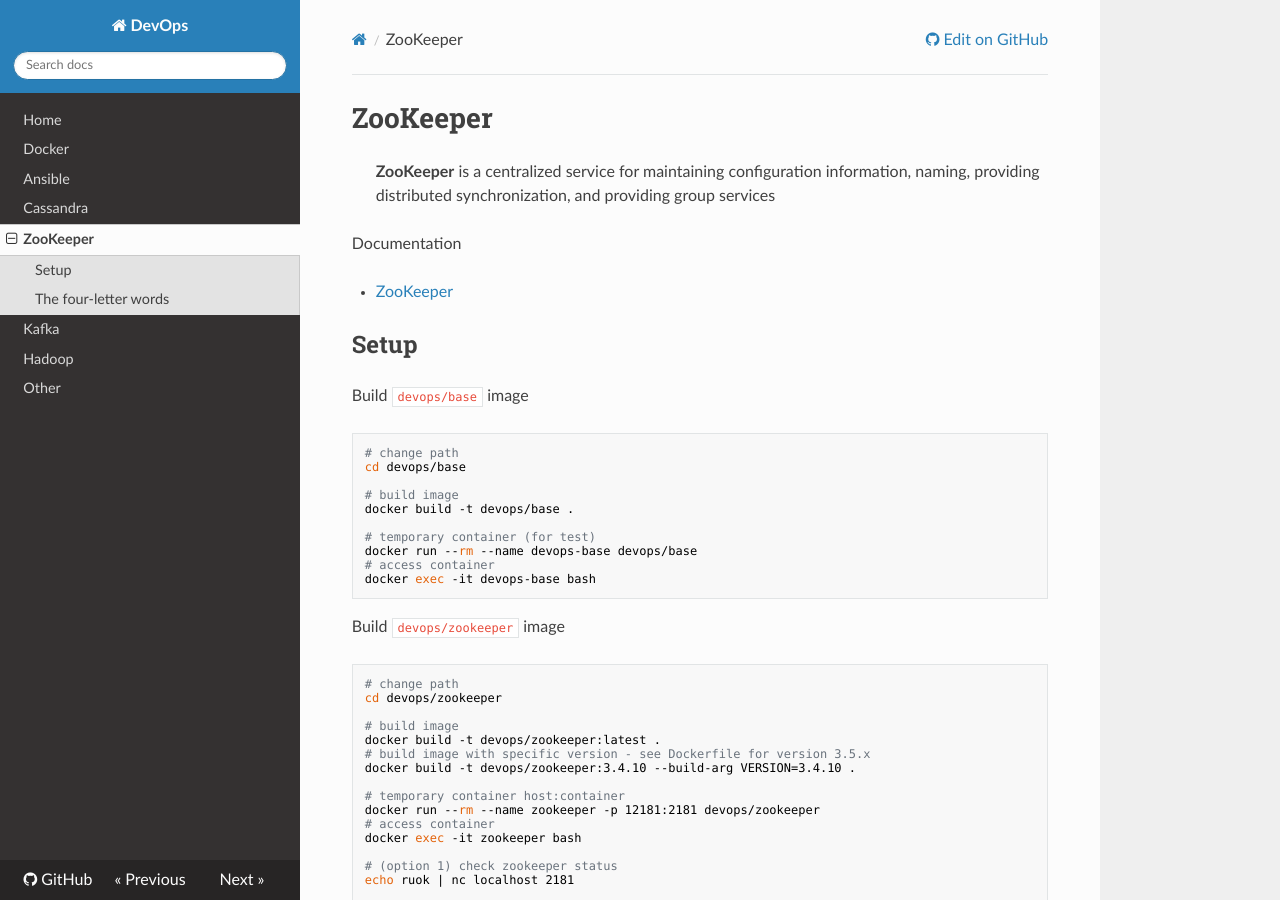
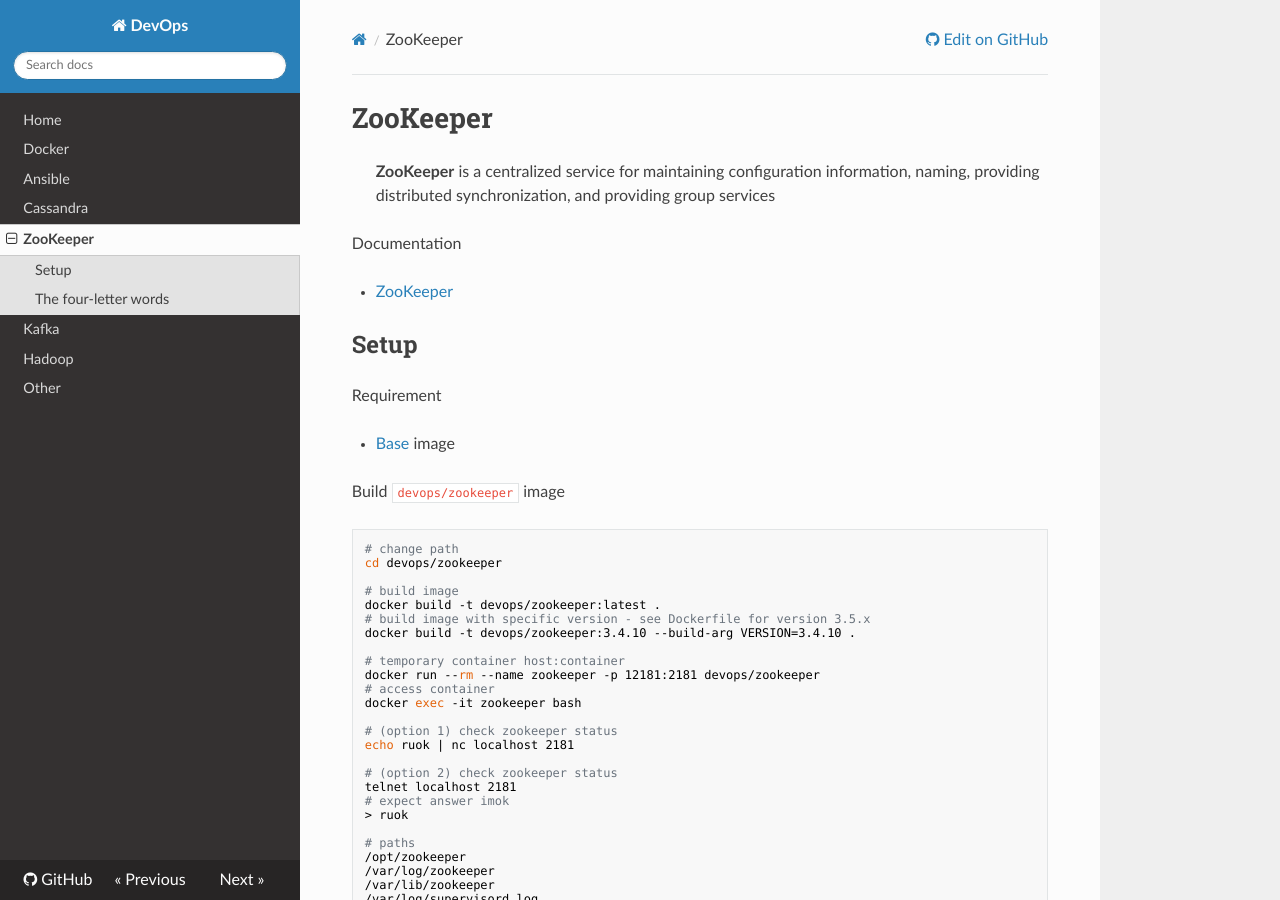
Before and after one commit to niqdev/devops, an MkDocs documentation site: the page built from docs/zookeeper.md, in a window 1280 px wide and 900 px high. Built offline with MkDocs 1.6.1, drawn with Linux system fonts in a browser that asks for light colours; nearby versions of some CDN libraries; old or Windows-style settings are respelled for this version of MkDocs.

Commit message:
doc: update zookeeper

````diff
--- a/docs/zookeeper.md
+++ b/docs/zookeeper.md
@@ -4,23 +4,13 @@
 
 Documentation
 
-* [ZooKeeper](https://zookeeper.apache.org/)
+* [ZooKeeper](https://zookeeper.apache.org)
 
 ## Setup
 
-Build `devops/base` image
-```bash
-# change path
-cd devops/base
+Requirement
 
-# build image
-docker build -t devops/base .
-
-# temporary container (for test)
-docker run --rm --name devops-base devops/base
-# access container
-docker exec -it devops-base bash
-```
+* [Base](docker/#base-image) image
 
 Build `devops/zookeeper` image
 ```bash
````
